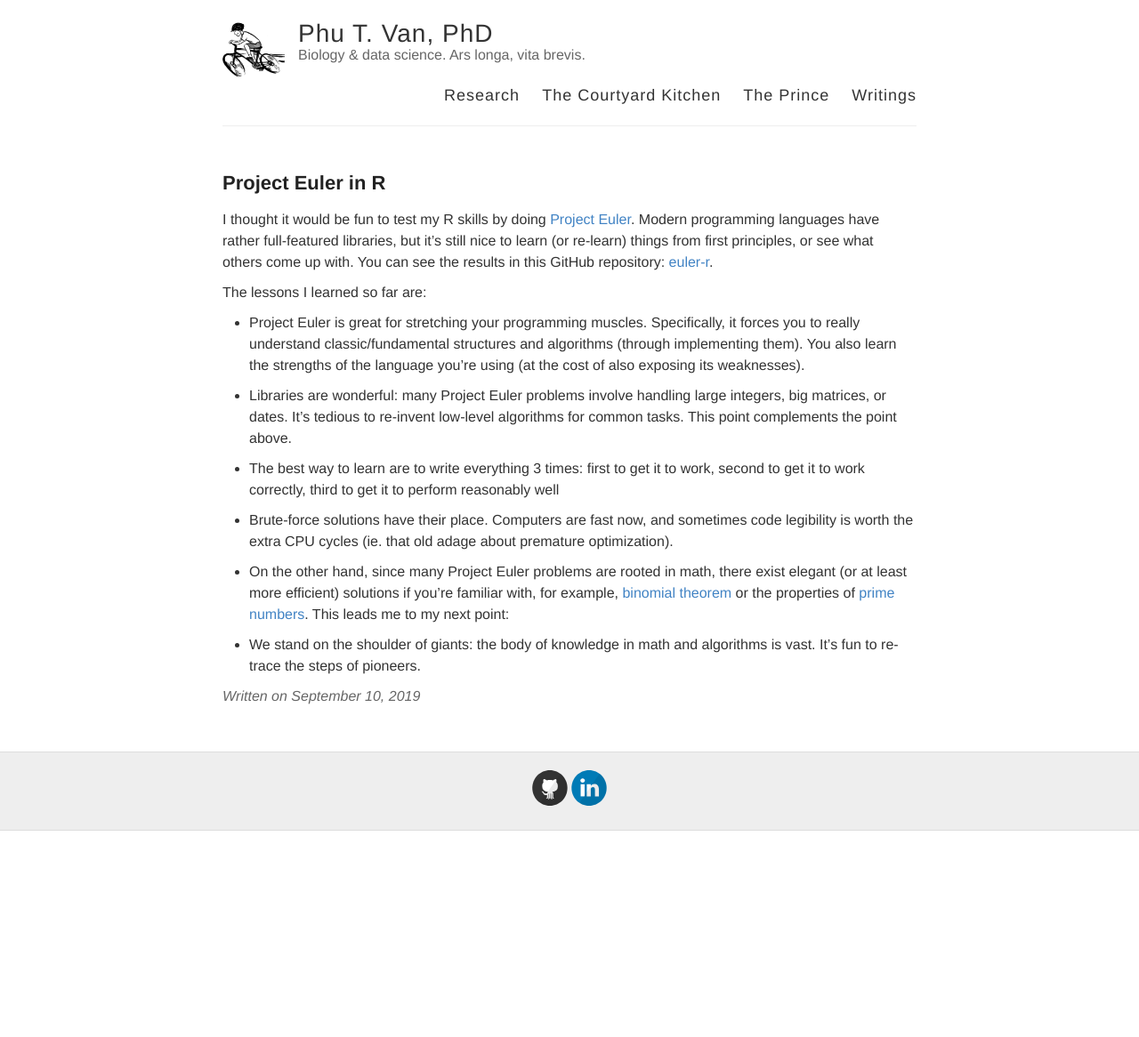
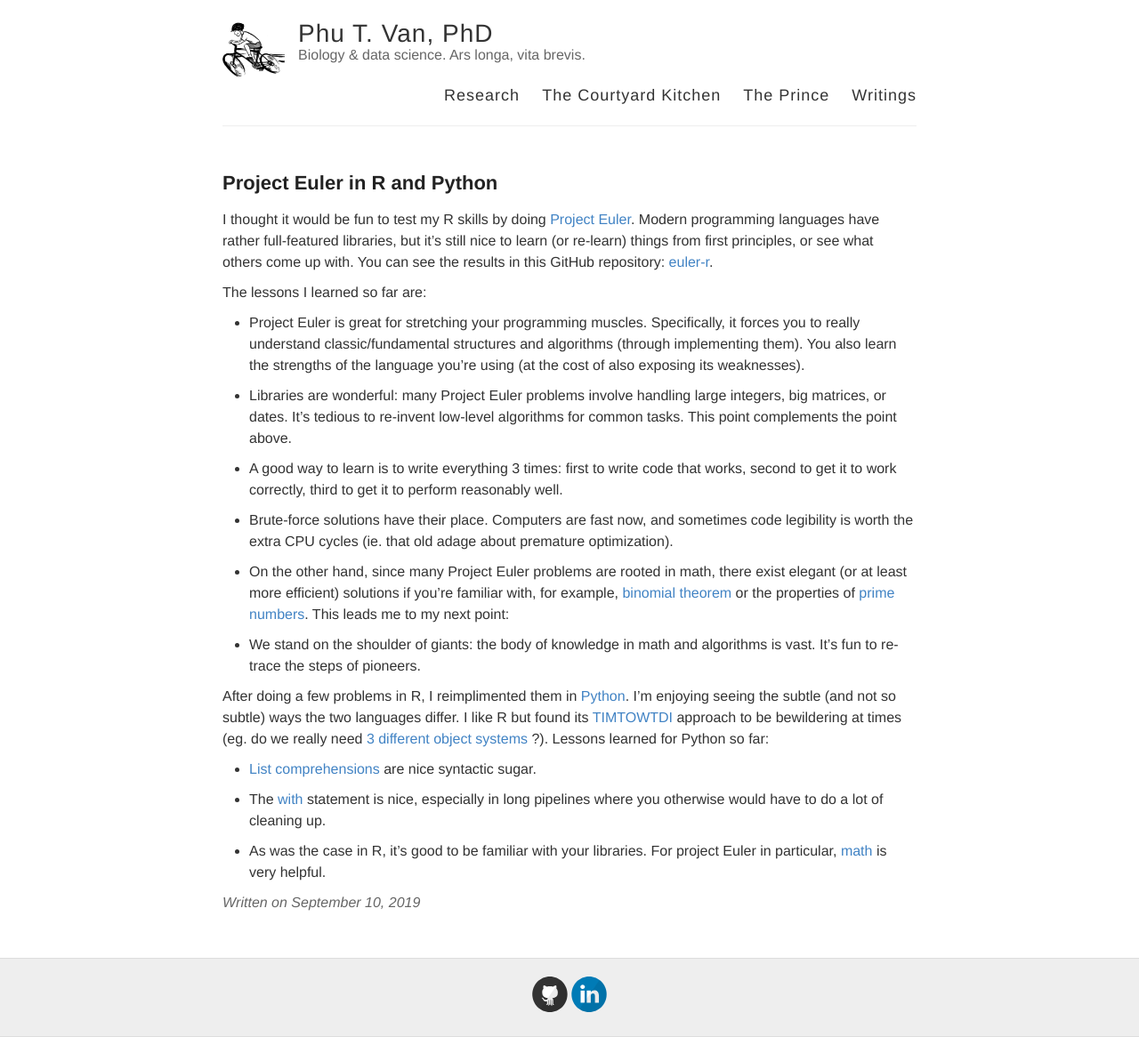
Before and after one commit to ptvan/ptvan.github.io, a Jekyll site: the page built from _posts/2019-09-10-project-euler.md, in a window 1280 px wide. Shown: the whole page at 89% size. Built offline with Jekyll 4.4.1, drawn with Linux system fonts in a browser that asks for light colours; before the commit the page ends 934 px from its top, so only the background shows below that.

Commit message:
refactored project Euler post

```diff
--- a/_posts/2019-09-10-project-euler-in-R.md
+++ b/_posts/2019-09-10-project-euler.md
@@ -1,6 +1,6 @@
 ---
 layout: post
-title: Project Euler in R
+title: Project Euler in R and Python
 ---
 
 I thought it would be fun to test my R skills by doing [Project Euler](https://projecteuler.net/). Modern programming languages have rather full-featured libraries, but it's still nice to learn (or re-learn) things from first principles, or see what others come up with. You can see the results in this GitHub repository: [euler-r](https://github.com/ptvan/euler-r).
@@ -9,13 +9,20 @@ The lessons I learned so far are:
 
 * Project Euler is great for stretching your programming muscles. Specifically, it forces you to really understand classic/fundamental structures and algorithms (through implementing them). You also learn the strengths of the language you're using (at the cost of also exposing its weaknesses).
 
-* Libraries are wonderful: many Project Euler problems involve handling large integers, big matrices, or dates.
-It's tedious to re-invent low-level algorithms for common tasks. This point complements the point above.
+* Libraries are wonderful: many Project Euler problems involve handling large integers, big matrices, or dates. It's tedious to re-invent low-level algorithms for common tasks. This point complements the point above.
 
-* The best way to learn are to write everything 3 times: first to get it to work, second to get it to work correctly, third to get it to perform reasonably well
+* A good way to learn is to write everything 3 times: first to write code that works, second to get it to work correctly, third to get it to perform reasonably well.
 
 * Brute-force solutions have their place. Computers are fast now, and sometimes code legibility is worth the extra CPU cycles (ie. that old adage about premature optimization).
 
 * On the other hand, since many Project Euler problems are rooted in math, there exist elegant (or at least more efficient) solutions if you're familiar with, for example, [binomial theorem](https://en.wikipedia.org/wiki/Binomial_theorem) or the properties of [prime numbers](https://en.wikipedia.org/wiki/Prime_number#Analytic_properties). This leads me to my next point:
 
 * We stand on the shoulder of giants: the body of knowledge in math and algorithms is vast. It's fun to re-trace the steps of pioneers.
+
+After doing a few problems in R, I reimplimented them in [Python](https://github.com/ptvan/euler-python). I'm enjoying seeing the subtle (and not so subtle) ways the two languages differ. I like R but found its [TIMTOWTDI](https://en.wikipedia.org/wiki/There%27s_more_than_one_way_to_do_it) approach to be bewildering at times (eg. do we really need [3 different object systems](http://adv-r.had.co.nz/OO-essentials.html) ?). Lessons learned for Python so far:
+
+* [List comprehensions](https://docs.python.org/3/tutorial/datastructures.html#list-comprehensions) are nice syntactic sugar.
+
+* The [with](https://docs.python.org/2.5/whatsnew/pep-343.html) statement is nice, especially in long pipelines where you otherwise would have to do a lot of cleaning up.
+
+* As was the case in R, it's good to be familiar with your libraries. For project Euler in particular, [math](https://pypi.org/project/maths/) is very helpful.
```
Also changed, not shown: _posts/2019-10-05-project-euler-in-Python.md (deleted, +0 -12 lines).
